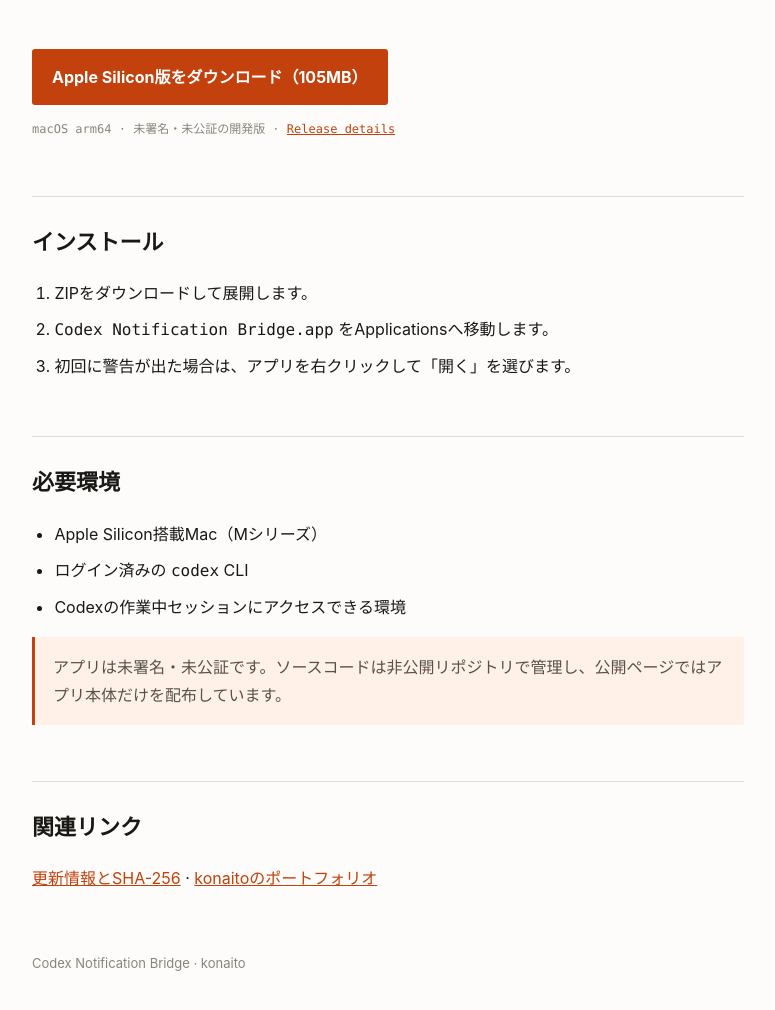
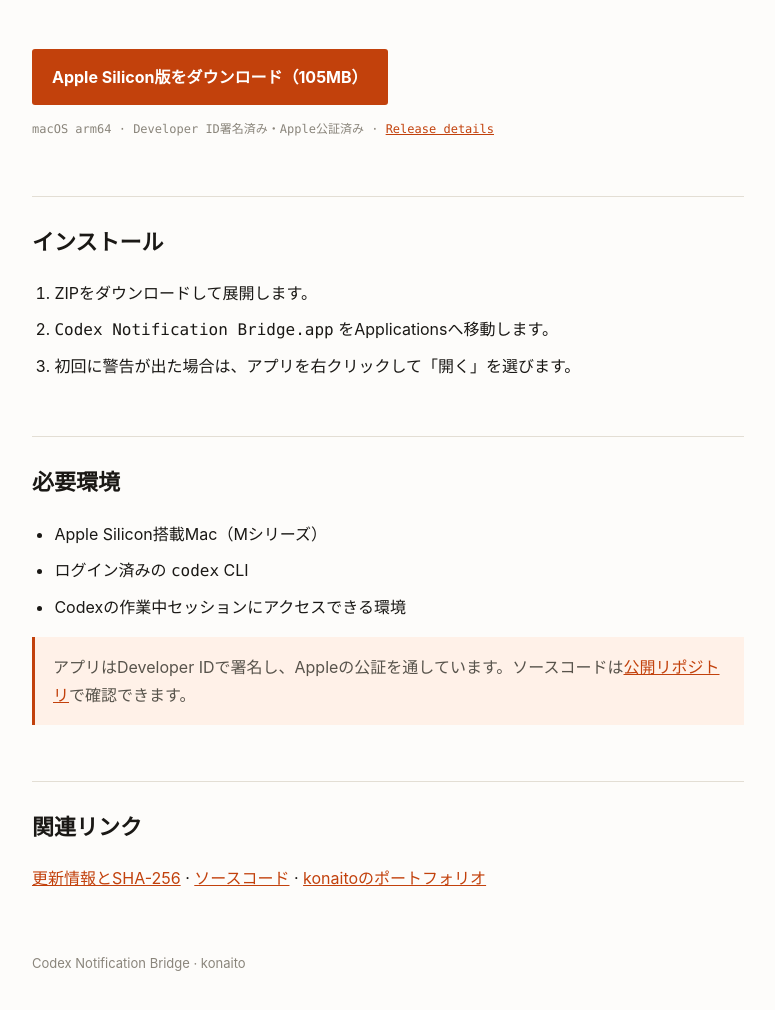
Before and after one commit to konaito/konaito.github.io, a plain HTML site: page codex-notification-bridge/index.html in a window 1280 px wide. Shown: the part 370-1380 px from the top of the page, without its empty margins (252-1027 px from the left). Drawn offline with Linux system fonts and the light colour scheme.

Commit message:
fix: document notarized Codex bridge build

```diff
--- a/codex-notification-bridge/index.html
+++ b/codex-notification-bridge/index.html
@@ -34,7 +34,7 @@
     <p class="lede">作業中のCodexセッションを一覧表示し、入力内容と直近の会話・作業状態から送信先を予測して、選択したタスクへメッセージを挿入するElectronアプリです。</p>
 
     <a class="download" href="https://github.com/konaito/konaito.github.io/releases/download/codex-notification-bridge-v0.1.0/Codex-Notification-Bridge-0.1.0-macos-arm64.zip">Apple Silicon版をダウンロード（105MB）</a>
-    <div class="meta">macOS arm64 · 未署名・未公証の開発版 · <a href="https://github.com/konaito/konaito.github.io/releases/tag/codex-notification-bridge-v0.1.0">Release details</a></div>
+    <div class="meta">macOS arm64 · Developer ID署名済み・Apple公証済み · <a href="https://github.com/konaito/konaito.github.io/releases/tag/codex-notification-bridge-v0.1.0">Release details</a></div>
 
     <section>
       <h2>インストール</h2>
@@ -52,12 +52,12 @@
         <li>ログイン済みの <code>codex</code> CLI</li>
         <li>Codexの作業中セッションにアクセスできる環境</li>
       </ul>
-      <p class="note">アプリは未署名・未公証です。ソースコードは非公開リポジトリで管理し、公開ページではアプリ本体だけを配布しています。</p>
+      <p class="note">アプリはDeveloper IDで署名し、Appleの公証を通しています。ソースコードは<a href="https://github.com/konaito/codex-notification-bridge">公開リポジトリ</a>で確認できます。</p>
     </section>
 
     <section>
       <h2>関連リンク</h2>
-      <p><a href="https://github.com/konaito/konaito.github.io/releases/tag/codex-notification-bridge-v0.1.0">更新情報とSHA-256</a> · <a href="https://konaito.github.io/">konaitoのポートフォリオ</a></p>
+      <p><a href="https://github.com/konaito/konaito.github.io/releases/tag/codex-notification-bridge-v0.1.0">更新情報とSHA-256</a> · <a href="https://github.com/konaito/codex-notification-bridge">ソースコード</a> · <a href="https://konaito.github.io/">konaitoのポートフォリオ</a></p>
     </section>
 
     <footer>Codex Notification Bridge · konaito</footer>
```
